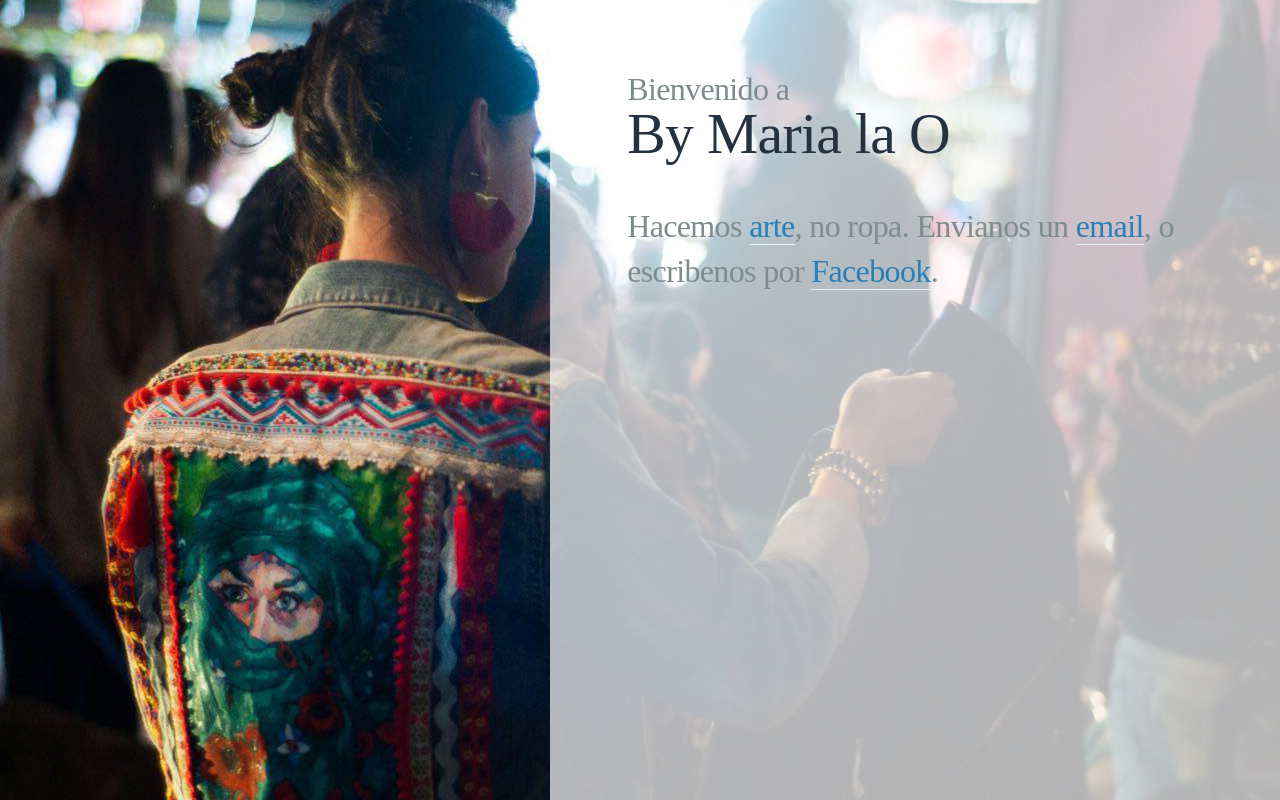
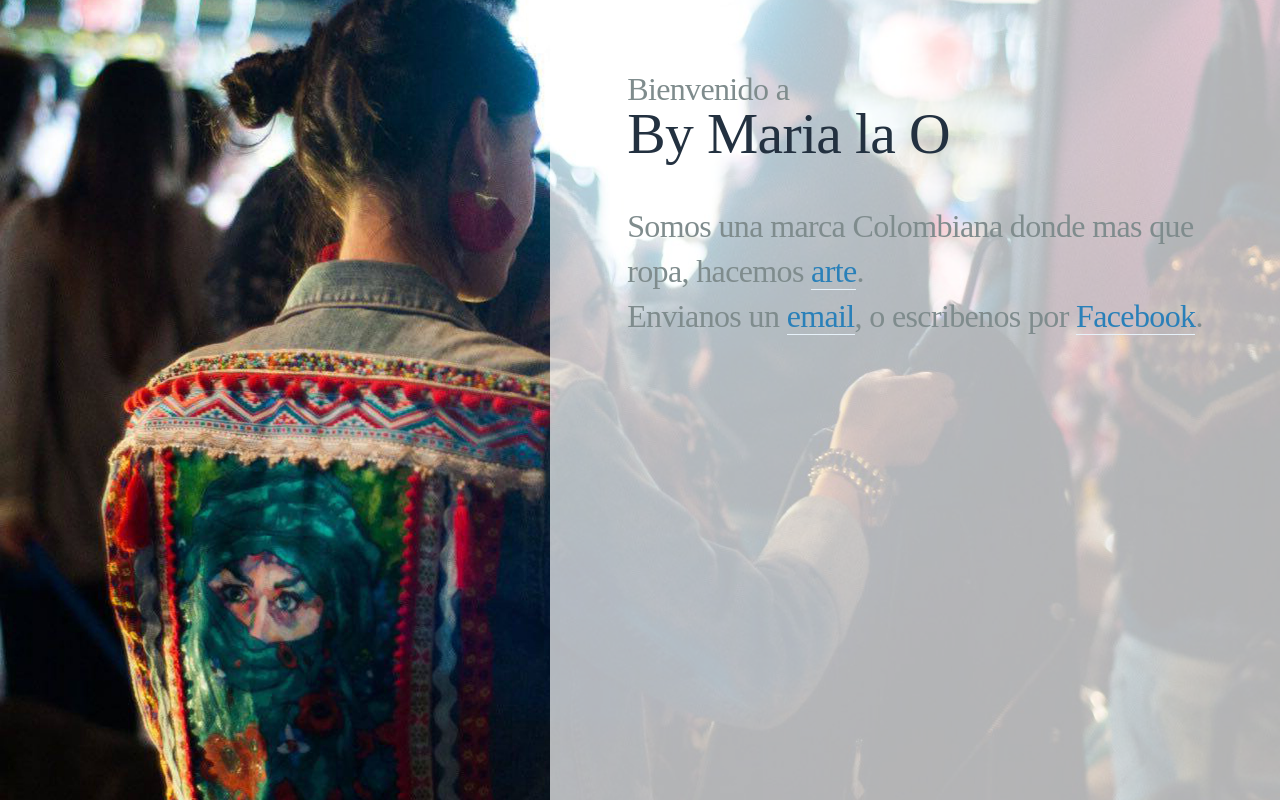
Before and after one commit to thenesis/thenesis.github.io, a website: page index.html in a window 1280 px wide. Drawn offline with Linux system fonts and the light colour scheme.

Commit message:
Index update

```diff
--- a/index.html
+++ b/index.html
@@ -15,7 +15,7 @@
 		<article>
 			<h2 class="greeting">Bienvenido a</h2>
 			<h1 class="name">By Maria la O</h1>
-			<h3 class="message">Hacemos <a href="http://instagram.com/bymarialao">arte</a>, no ropa. Envianos un <a href="mailto:garand@garand.me">email</a>, o escribenos por <a href="http://facebook.com/bymarialao">Facebook</a>.</h3>
+			<h3 class="message">Somos una marca Colombiana donde mas que ropa, hacemos <a href="http://instagram.com/bymarialao">arte</a>. <br /> Envianos un <a href="mailto:garand@garand.me">email</a>, o escribenos por <a href="http://facebook.com/bymarialao">Facebook</a>.</h3>
 			<div id="instagram"></div>
 		</article>
 	</body>
```
